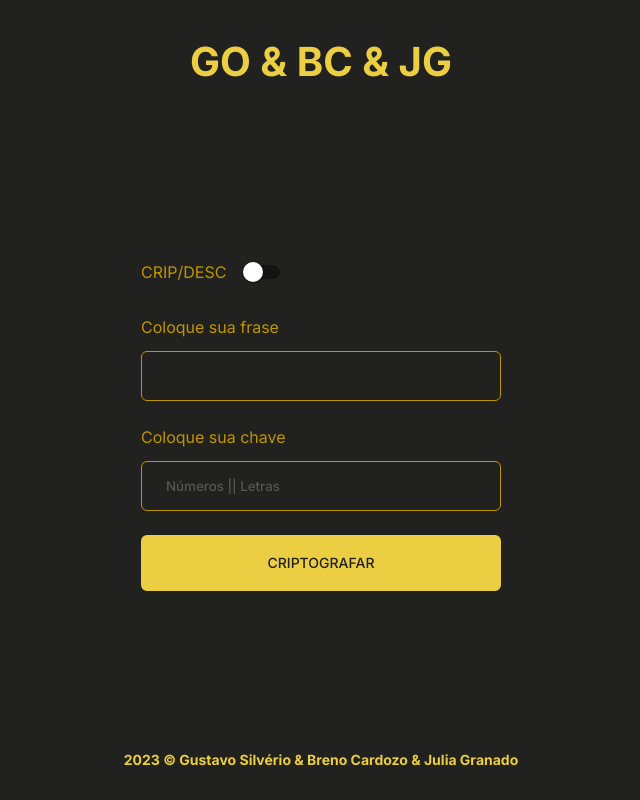
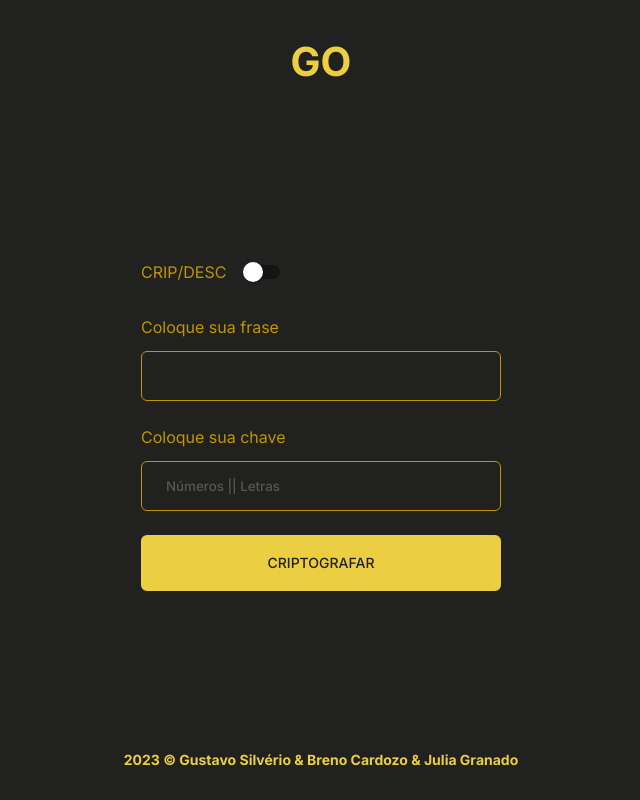
Before and after one commit to GustavoSilverio/criptografia, a React (Vite) app: page / in a window 1280 px wide. Shown: the whole page, without its empty margins (319-959 px from the left). Built offline with nearby package versions, Linux system fonts and the light colour scheme.

Commit message:
Update Header.tsx

```diff
--- a/src/components/Header/Header.tsx
+++ b/src/components/Header/Header.tsx
@@ -3,7 +3,7 @@ import * as Styled from './Header.styled'
 export const Header = () => {
     return (
         <Styled.Header>
-            <h1>GO & BC & JG</h1>
+            <h1>GO</h1>
         </Styled.Header>
     )
 }
```
